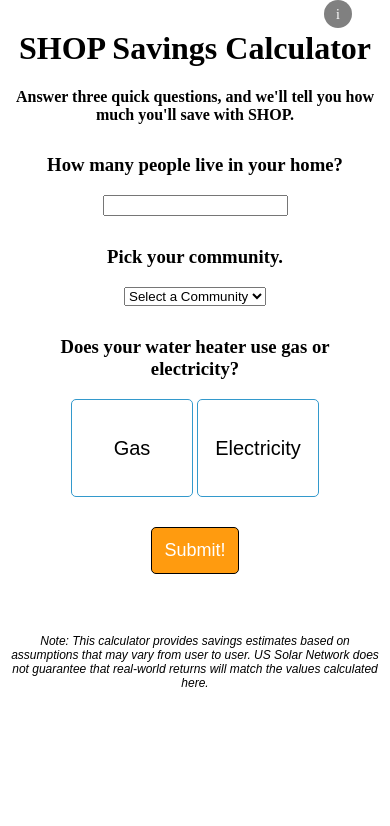
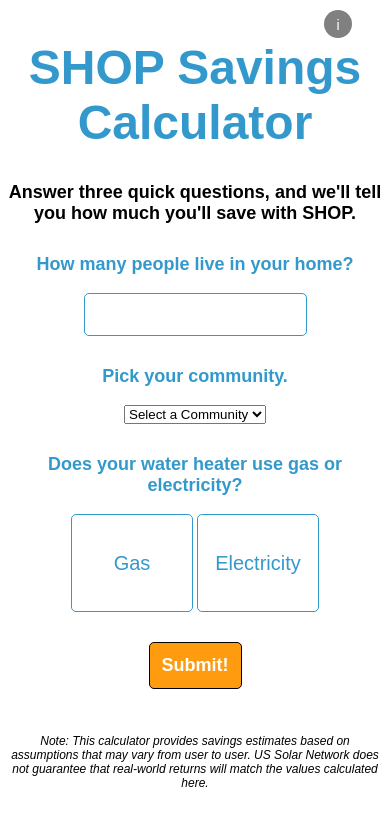
Before and after one commit to claytongentry/Savings-Calculator, a PHP site: page / in a window 390 px wide. Shown: the top 826 px of the page. Run offline with PHP 8.4, Linux system fonts and the light colour scheme; some libraries are stand-ins or nearby versions.

Commit message:
Styles updated

```diff
--- a/styles.css
+++ b/styles.css
@@ -1,8 +1,8 @@
-#calculator {
+body {
   overflow-x: hidden;
 }
 
-#calculator > a {
+a {
   text-decoration: none;
 }
 
@@ -21,20 +21,20 @@
   text-align: center;
 }
 
-#calculator > h1 {
+h1 {
     text-align: center;
     font-size: 80px;
     color: #39c;
     font-family: American Typewriter, sans-serif;
 }
 
-#calculator > h3 {
+h3 {
     color: #39c;
     font-family: American Typewriter, sans-serif;
     font-size: 18px;
 }
 
-#calculator > h4 {
+h4 {
     margin-top: 20px;
     font-size: 18px;
     text-align: center;
@@ -42,12 +42,12 @@
     font-family: American Typewriter, sans-serif;
 }
 
-#calculator > p {
+p {
     font-family: American Typewriter, sans-serif;
     color: #39c;
 }
 
-#calculator > #infoButton {
+#infoButton {
     text-align: center;
     height: 18px;
     width: 18px;
@@ -59,19 +59,19 @@
     padding: 5px;
 }
 
-#calculator > #infoButton > p {
+#infoButton > p {
   font-size: 14px;
   margin-top: 3px;
   color: white;
 }
 
-#calculator > #infoButton:hover {
+#infoButton:hover {
     transition: 0.3s;
     background-color: #39c;
     cursor: pointer;
 }
 
-#calculator > #infoButton:active {
+#infoButton:active {
   transition: 0.1s;
   background-color: #ff9b0f;
 }
@@ -142,7 +142,7 @@
   margin-top: 30px;
 }
 
-#calculator > input {
+input {
     border: 1px solid #39c;
     padding: 10px;
     border-radius: 5px;
@@ -152,7 +152,7 @@
     text-align: center;
 }
 
-#calculator > select option p {
+select option p {
   font-family: American Typewriter, sans-serif;
   font-size: 18px;
   color: black;
@@ -177,6 +177,7 @@
 }
 
 #answerDiv {
+    display: none;
     position: relative;
     text-align: center;
     font-size: 18px;
@@ -384,7 +385,7 @@
     height: 36px;
 }
 
-#calculator > img {
+img {
     width: 350px;
     margin-top: -100px;
 }
@@ -410,11 +411,11 @@
 
 @media (max-width: 1200px) {
 
-  #calculator > img {
+  img {
     display: none;
   }
 
-  #calculator > body {
+  body {
     overflow-y: scroll;
   }
 
@@ -437,7 +438,7 @@
 
 @media (max-width: 736px) {
 
-  #calculator > h1 {
+  h1 {
     margin-top: 40px;
     font-size: 48px;
   }
```
